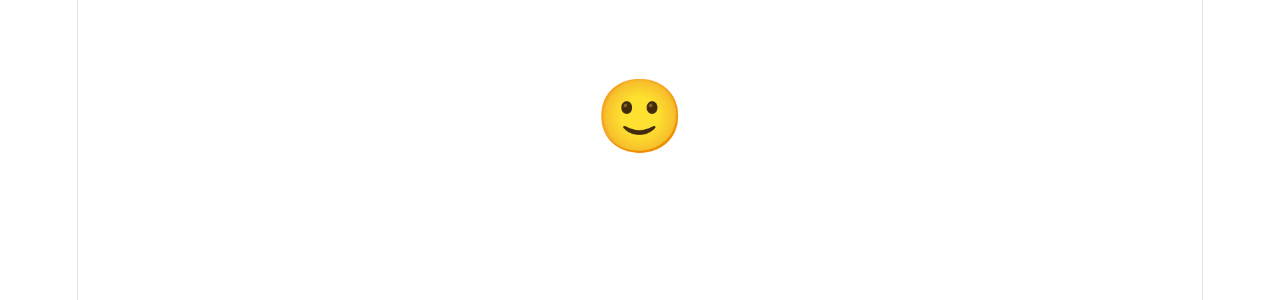
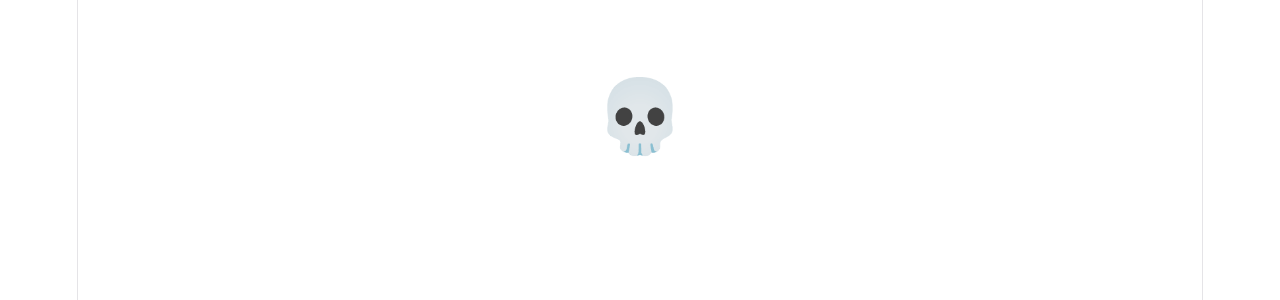
Before and after one commit to ufjf-dcc207/ufjf-dcc207-2026-3-a-atv06-lucassvd, a React (Vite) app: page / in a window 1280 px wide. Shown: the top 300 px of the page. Built offline with nearby package versions, Linux system fonts and the light colour scheme.

Commit message:
adicionar mapa de situação

```diff
--- a/src/Emoji.tsx
+++ b/src/Emoji.tsx
@@ -1,4 +1,13 @@
 import "./Emoji.css";
+
+const EMOJIS = new Map<string, string>([
+    ["happy", "🙂"],
+    ["sick", "🤢"],
+    ["dead", "💀"],
+]);
+
 export default function Emoji() {
-    return <div className="emoji">🙂</div>;
+    let situacao = "dead";
+
+    return <div className="emoji">{EMOJIS.get(situacao) || "☠"}</div>;
 }
```
